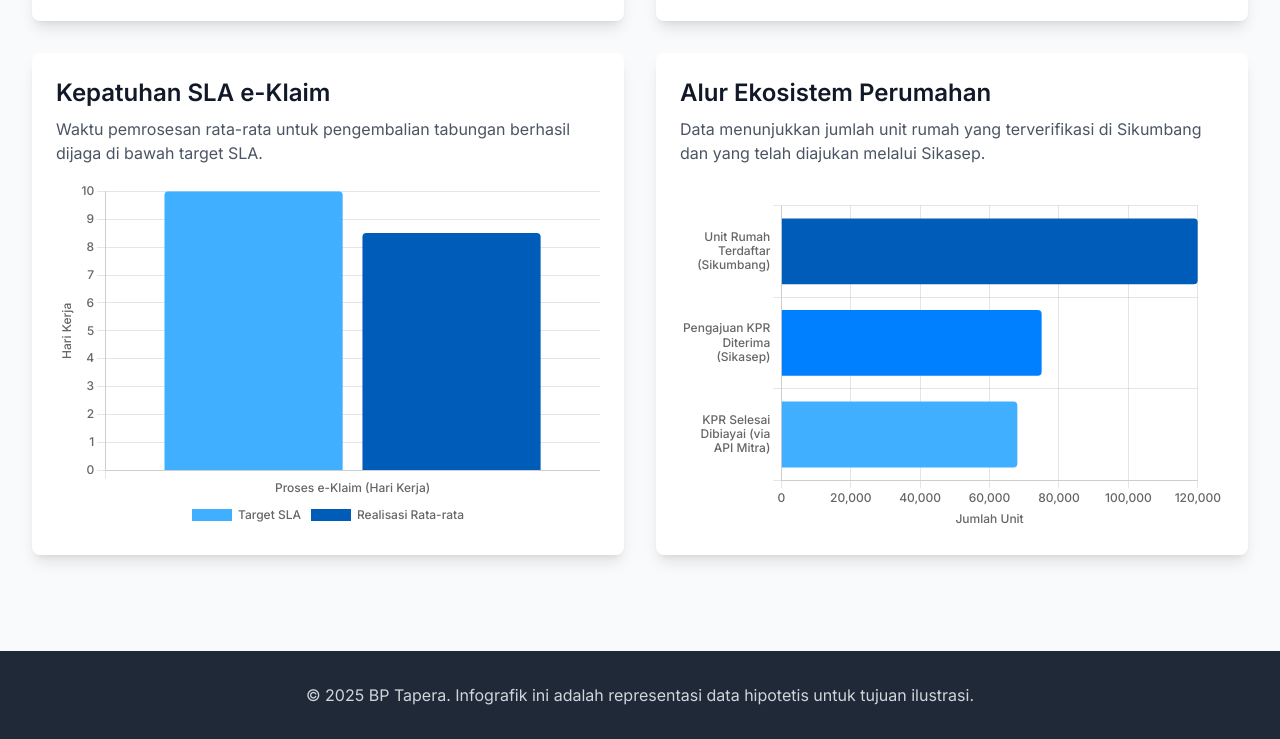
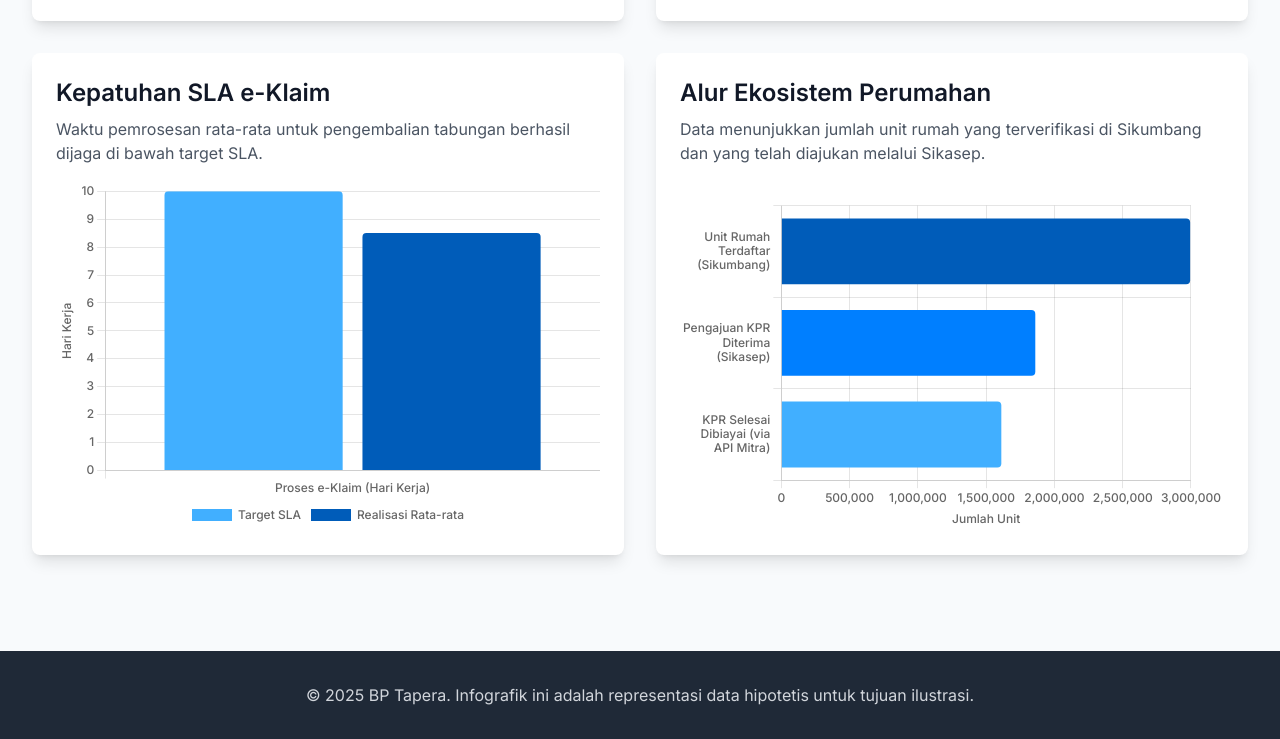
Before and after one commit to agungalvian/agungalvian.github.io, a plain HTML site: page sld.html in a window 1280 px wide. Shown: the part 1613-2352 px from the top of the page. Drawn offline with nearby package versions, Linux system fonts and the light colour scheme.

Commit message:
Update sld.html

```diff
--- a/sld.html
+++ b/sld.html
@@ -316,7 +316,7 @@
                     ],
                     datasets: [{
                         label: 'Jumlah Unit Rumah',
-                        data: [120000, 75000, 68000],
+                        data: [2993896, 1859882, 1611064],
                         backgroundColor: [
                             palette.blue700,
                             palette.blue500,
```
